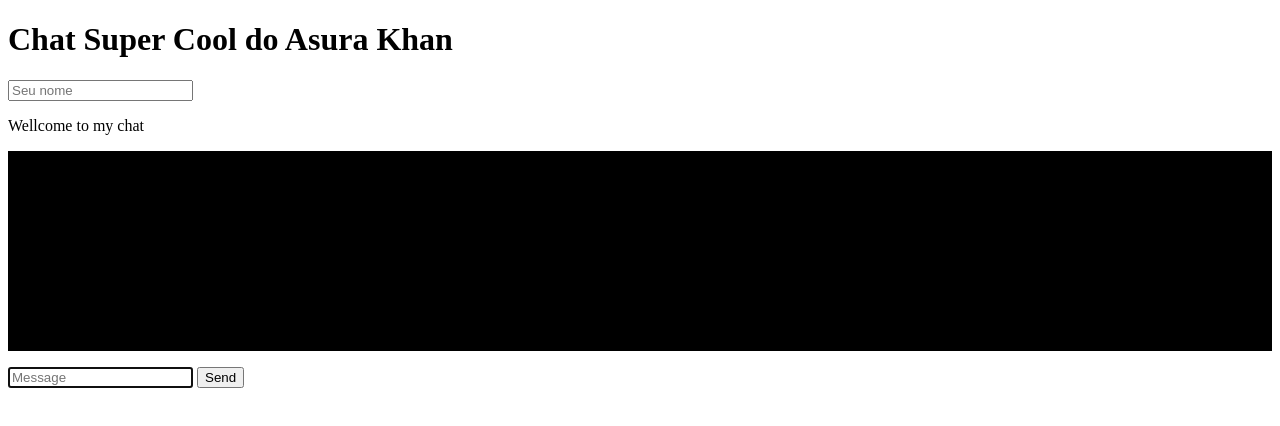
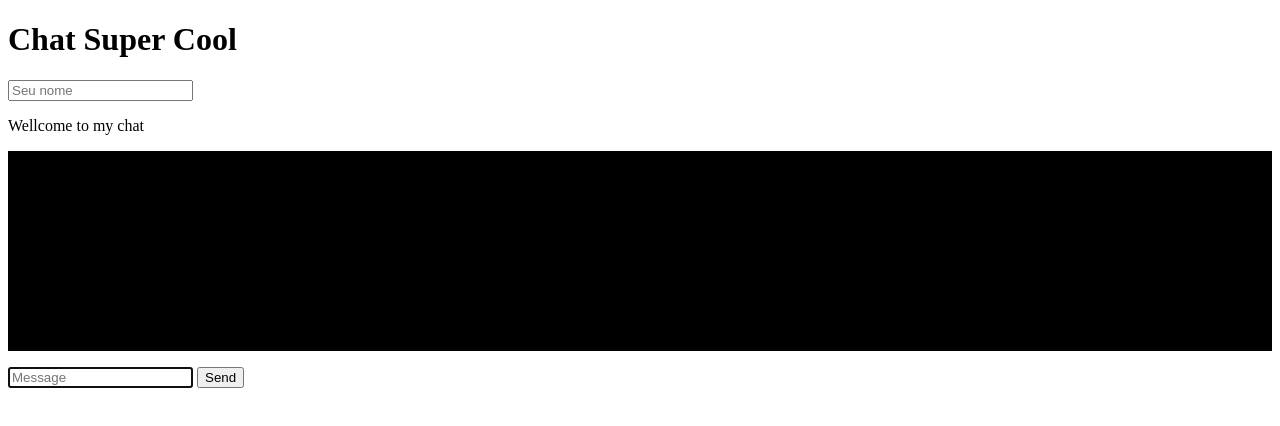
Before and after one commit to AsuraKhan/Basic-Node-Chat, a website: page public/index.html in a window 1280 px wide. Drawn offline with nearby package versions, Linux system fonts and the light colour scheme; no server answers.

Commit message:
minor fixes

```diff
--- a/public/index.html
+++ b/public/index.html
@@ -4,7 +4,7 @@
 	<title>Node Chat</title>
 </head>
 <body>
-	<h1> Chat Super Cool do Asura Khan</h1>
+	<h1> Chat Super Cool</h1>
 
 	<form id="message-form">
 		<input type="text" name="user" placeholder="Seu nome">
```
